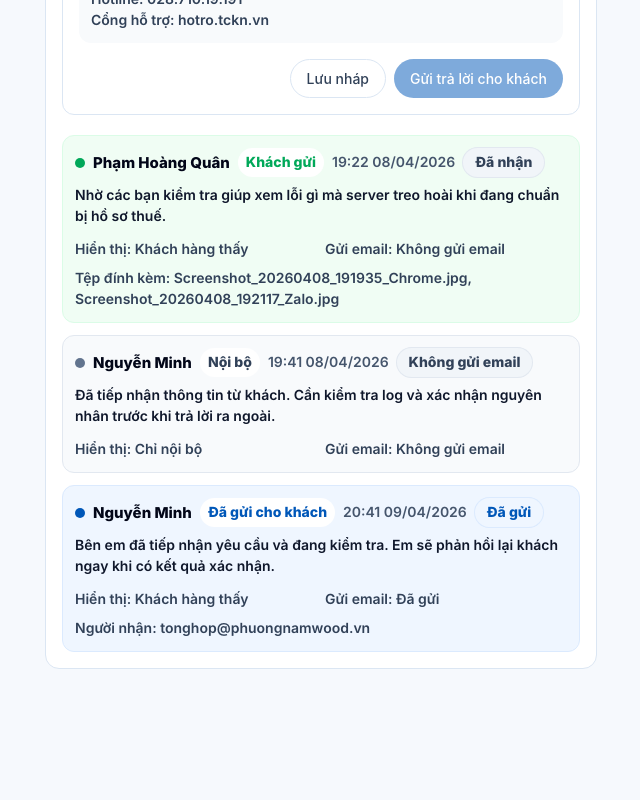
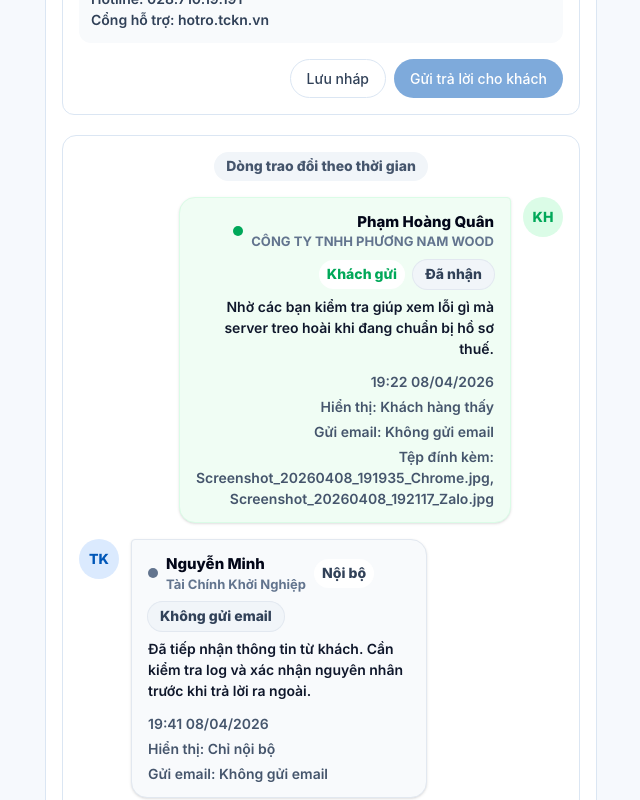
Before and after one commit to hoangquan227/BMS, a Next.js app: page /ho-tro-khach/1 in a window 1280 px wide. Shown: the part 2200-3000 px from the top of the page, without its empty margins (275-915 px from the left). Before the commit the page ends 2965 px from the top, so only its background shows below. Built offline with nearby package versions, Linux system fonts and the light colour scheme.

Commit message:
Show helpdesk messages as chat timeline

```diff
--- a/src/app/components/trao-doi-trong-ticket/TicketConversation.js
+++ b/src/app/components/trao-doi-trong-ticket/TicketConversation.js
@@ -9,9 +9,11 @@ function buildInitialMessages(ticket) {
   return [
     {
       id: "customer-start",
+      side: "customer",
       messageType: "customer_message",
       visibility: "customer_visible",
       author: ticket.senderName,
+      organization: ticket.company,
       time: ticket.createdAt,
       content: ticket.content,
       sendStatus: "Đã nhận",
@@ -21,9 +23,11 @@ function buildInitialMessages(ticket) {
     },
     {
       id: "internal-1",
+      side: "tckn",
       messageType: "internal_comment",
       visibility: "internal_only",
       author: ticket.assignedStaff,
+      organization: "Tài Chính Khởi Nghiệp",
       time: "19:41 08/04/2026",
       content: "Đã tiếp nhận thông tin từ khách. Cần kiểm tra log và xác nhận nguyên nhân trước khi trả lời ra ngoài.",
       sendStatus: "Không gửi email",
@@ -33,15 +37,31 @@ function buildInitialMessages(ticket) {
     },
     {
       id: "reply-1",
+      side: "tckn",
       messageType: "agent_reply",
       visibility: "customer_visible",
       author: ticket.assignedStaff,
+      organization: "Tài Chính Khởi Nghiệp",
       time: ticket.updatedAt,
       content: "Bên em đã tiếp nhận yêu cầu và đang kiểm tra. Em sẽ phản hồi lại khách ngay khi có kết quả xác nhận.",
       sendStatus: "Đã gửi",
       emailStatus: "Đã gửi",
       toEmails: [ticket.senderEmail],
       attachments: [],
+    },
+    {
+      id: "customer-reply-demo",
+      side: "customer",
+      messageType: "customer_message",
+      visibility: "customer_visible",
+      author: ticket.senderName,
+      organization: ticket.company,
+      time: "09:15 10/04/2026",
+      content: "Cảm ơn TCKN. Bên mình đã thử lại và hệ thống đã ổn hơn. Nhờ các bạn gửi thêm nguyên nhân lỗi để bên mình lưu hồ sơ nội bộ.",
+      sendStatus: "Đã nhận",
+      emailStatus: "Email khách phản hồi",
+      toEmails: ["hotro@tckn.vn"],
+      attachments: ["email-phan-hoi-khach.html"],
     },
   ];
 }
@@ -52,7 +72,7 @@ export default function TicketConversation({ ticket }) {
   const [messages, setMessages] = useState(initialMessages);
 
   function addMessage(message) {
-    setMessages((current) => [message, ...current]);
+    setMessages((current) => [{ ...message, side: "tckn", organization: "Tài Chính Khởi Nghiệp" }, ...current]);
   }
 
   return (
@@ -60,7 +80,7 @@ export default function TicketConversation({ ticket }) {
       <div className="mb-4 flex flex-col gap-2 lg:flex-row lg:items-center lg:justify-between">
         <div>
           <h3 className="text-[18px] font-extrabold text-slate-950">Trao đổi trong ticket</h3>
-          <p className="text-[14px] font-semibold text-slate-600">Reply gửi email cho khách. Comment là ghi chú nội bộ, khách hàng không thấy.</p>
+          <p className="text-[14px] font-semibold text-slate-600">Tin của Tài Chính Khởi Nghiệp nằm bên trái. Tin của khách hàng nằm bên phải.</p>
         </div>
         <div className="inline-flex rounded-[12px] border border-bms-border bg-slate-50 p-1">
           <button
--- a/src/app/components/trao-doi-trong-ticket/TicketMessageTimeline.js
+++ b/src/app/components/trao-doi-trong-ticket/TicketMessageTimeline.js
@@ -3,47 +3,65 @@ import StatusBadge from "../../../components/design-system/StatusBadge";
 const typeStyle = {
   customer_message: {
     label: "Khách gửi",
-    className: "border-green-100 bg-green-50 text-bms-success",
+    bubble: "border-green-100 bg-green-50",
+    labelClass: "text-bms-success",
     dot: "bg-bms-success",
   },
   agent_reply: {
     label: "Đã gửi cho khách",
-    className: "border-blue-100 bg-blue-50 text-bms-primary",
+    bubble: "border-blue-100 bg-blue-50",
+    labelClass: "text-bms-primary",
     dot: "bg-bms-primary",
   },
   internal_comment: {
     label: "Nội bộ",
-    className: "border-slate-200 bg-slate-50 text-slate-700",
+    bubble: "border-slate-200 bg-slate-50",
+    labelClass: "text-slate-700",
     dot: "bg-slate-500",
   },
   system_event: {
     label: "Hệ thống",
-    className: "border-slate-200 bg-slate-100 text-slate-700",
+    bubble: "border-slate-200 bg-white",
+    labelClass: "text-slate-700",
     dot: "bg-slate-400",
   },
 };
 
 export default function TicketMessageTimeline({ messages }) {
   return (
-    <section className="space-y-3">
+    <section className="space-y-4 rounded-[14px] border border-bms-border bg-white p-4">
+      <div className="flex items-center justify-center">
+        <span className="rounded-bms-pill bg-slate-100 px-3 py-1 text-[13px] font-extrabold text-slate-600">Dòng trao đổi theo thời gian</span>
+      </div>
       {messages.map((message) => {
         const style = typeStyle[message.messageType] || typeStyle.system_event;
+        const isCustomer = message.side === "customer";
 
         return (
-          <article className={`rounded-[12px] border p-3 ${style.className}`} key={message.id}>
-            <div className="mb-2 flex flex-wrap items-center gap-2">
+          <article className={`flex ${isCustomer ? "justify-end" : "justify-start"}`} key={message.id}>
+            <div className={`flex max-w-[86%] gap-3 ${isCustomer ? "flex-row-reverse" : ""} md:max-w-[72%]`}>
+              <div className={`flex h-10 w-10 shrink-0 items-center justify-center rounded-full text-[13px] font-black ${isCustomer ? "bg-green-100 text-bms-success" : "bg-blue-100 text-bms-primary"}`}>
+                {isCustomer ? "KH" : "TK"}
+              </div>
+              <div className={`rounded-[16px] border px-4 py-3 shadow-sm ${style.bubble} ${isCustomer ? "rounded-tr-[4px]" : "rounded-tl-[4px]"}`}>
+                <div className={`mb-2 flex flex-wrap items-center gap-2 ${isCustomer ? "justify-end text-right" : ""}`}>
                   <span className={`h-2.5 w-2.5 rounded-full ${style.dot}`} />
+                  <div>
                     <p className="font-extrabold text-slate-950">{message.author}</p>
-              <span className="rounded-bms-pill bg-white px-2 py-1 text-[13px] font-extrabold">{style.label}</span>
-              <span className="text-[13px] font-semibold text-slate-600">{message.time}</span>
+                    <p className="text-[12px] font-bold text-slate-500">{message.organization}</p>
+                  </div>
+                  <span className={`rounded-bms-pill bg-white px-2 py-1 text-[13px] font-extrabold ${style.labelClass}`}>{style.label}</span>
                   {message.sendStatus ? <StatusBadge status={message.sendStatus} /> : null}
                 </div>
-            <p className="text-[14px] font-semibold leading-6 text-slate-900">{message.content}</p>
-            <div className="mt-3 grid gap-2 text-[13px] font-semibold text-slate-700 md:grid-cols-2">
+                <p className={`text-[14px] font-semibold leading-6 text-slate-900 ${isCustomer ? "text-right" : ""}`}>{message.content}</p>
+                <div className={`mt-3 grid gap-1 text-[13px] font-semibold text-slate-600 ${isCustomer ? "text-right" : ""}`}>
+                  <p>{message.time}</p>
                   <p>Hiển thị: {message.visibility === "customer_visible" ? "Khách hàng thấy" : "Chỉ nội bộ"}</p>
                   <p>Gửi email: {message.emailStatus || "Không gửi email"}</p>
-              {message.toEmails?.length ? <p className="md:col-span-2">Người nhận: {message.toEmails.join(", ")}</p> : null}
-              {message.attachments?.length ? <p className="md:col-span-2">Tệp đính kèm: {message.attachments.join(", ")}</p> : null}
+                  {message.toEmails?.length ? <p>Người nhận: {message.toEmails.join(", ")}</p> : null}
+                  {message.attachments?.length ? <p>Tệp đính kèm: {message.attachments.join(", ")}</p> : null}
+                </div>
+              </div>
             </div>
           </article>
         );
```
Lines whose indentation alone changed are shown as unchanged.
